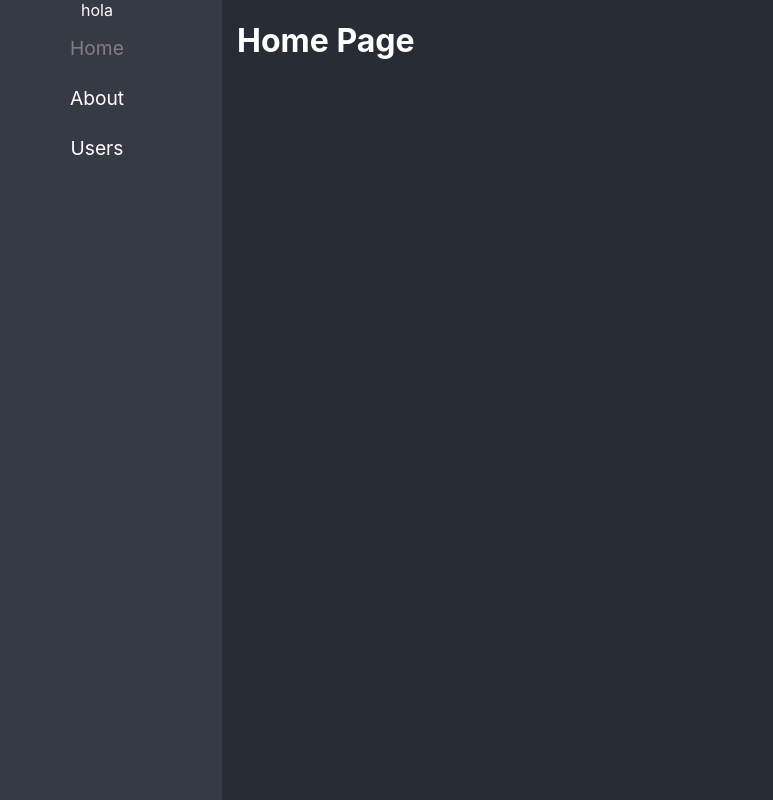
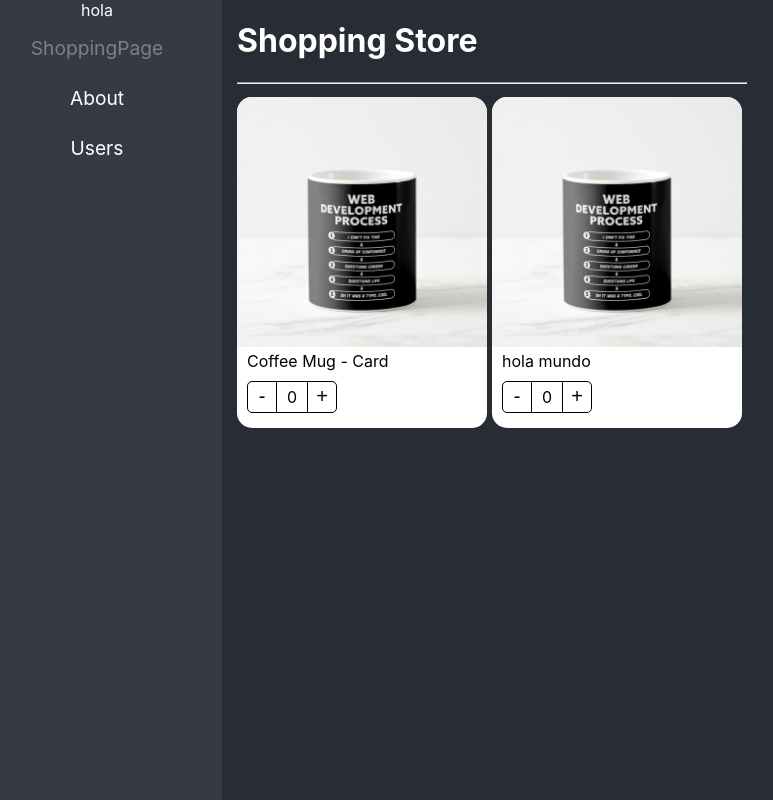
Before and after one commit to EdwinBojaca/react-udemy-adv, a React (Vite) app: page / in a window 1280 px wide. Shown: the whole page, without its empty margins (28-801 px from the left). Built offline with nearby package versions, Linux system fonts and the light colour scheme.

Commit message:
Component compound listo

```diff
--- /dev/null
+++ b/src/02-component-patterns/components/ProductButtons.tsx
@@ -0,0 +1,18 @@
+import { useContext } from "react";
+import styles from "../styles/styles.module.css";
+import { ProductContext } from "./ProductCard";
+
+export const ProductButtons = () => {
+  const { increaseBy, counter } = useContext(ProductContext);
+  return (
+    <div className={styles.buttonsContainer}>
+      <button className={styles.buttonMinus} onClick={() => increaseBy(-1)}>
+        -
+      </button>
+      <div className={styles.countLabel}>{counter}</div>
+      <button className={styles.buttonAdd} onClick={() => increaseBy(+1)}>
+        +
+      </button>
+    </div>
+  );
+};
--- /dev/null
+++ b/src/02-component-patterns/components/ProductCard.tsx
@@ -0,0 +1,25 @@
+import styles from "../styles/styles.module.css";
+import { useProduct } from "../hooks/useProduct";
+import { createContext } from "react";
+import {
+  ProductCardProps,
+  ProductContextProps,
+} from "../interfaces/interfaces";
+
+export const ProductContext = createContext({} as ProductContextProps);
+const { Provider } = ProductContext;
+
+export const ProductCard = ({ children, product }: ProductCardProps) => {
+  const { counter, increaseBy } = useProduct();
+  return (
+    <Provider
+      value={{
+        counter,
+        increaseBy,
+        product,
+      }}
+    >
+      <div className={styles.productCard}>{children}</div>
+    </Provider>
+  );
+};
--- /dev/null
+++ b/src/02-component-patterns/components/ProductImage.tsx
@@ -0,0 +1,20 @@
+import { useContext } from "react";
+import { ProductContext } from "./ProductCard";
+import noImage from "../assets/no-image.jpg";
+import styles from "../styles/styles.module.css";
+
+export const ProductImage = ({ img = "" }) => {
+  const { product } = useContext(ProductContext);
+  let imgToShow: string;
+
+  if (img) {
+    imgToShow = img;
+  } else if (product.img) {
+    imgToShow = product.img;
+  } else {
+    imgToShow = noImage;
+  }
+  return (
+    <img className={styles.productImg} src={imgToShow} alt="Product image" />
+  );
+};
--- /dev/null
+++ b/src/02-component-patterns/components/ProductTitle.tsx
@@ -0,0 +1,14 @@
+import { useContext } from "react";
+import { ProductContext } from "./ProductCard";
+import styles from "../styles/styles.module.css";
+
+export const ProductTitle = ({ tittle }: { tittle?: string }) => {
+  const { product } = useContext(ProductContext);
+
+  return (
+    <span className={styles.productDescription}>
+      {" "}
+      {tittle ? tittle : product.tittle}{" "}
+    </span>
+  );
+};
--- /dev/null
+++ b/src/02-component-patterns/components/index.ts
@@ -0,0 +1,15 @@
+import { ProductImage } from ".";
+import { ProductCardHOCProsp } from "../interfaces/interfaces";
+import { ProductButtons } from "./ProductButtons";
+import { ProductCard as ProductCardHOC } from "./ProductCard";
+import { ProductTitle } from "./ProductTitle";
+export { ProductButtons } from "./ProductButtons";
+export { ProductImage } from "./ProductImage";
+export { ProductTitle } from "./ProductTitle";
+
+export const ProductCard: ProductCardHOCProsp = Object.assign(ProductCardHOC, {
+  Title: ProductTitle,
+  Image: ProductImage,
+  Buttons: ProductButtons,
+});
+export default ProductCard;
--- /dev/null
+++ b/src/02-component-patterns/hooks/useProduct.ts
@@ -0,0 +1,10 @@
+import { useState } from "react";
+
+export const useProduct = () => {
+  const [counter, setCounter] = useState(0);
+
+  const increaseBy = (value: number) => {
+    setCounter((prev) => Math.max(prev + value, 0));
+  };
+  return { counter, increaseBy };
+};
--- /dev/null
+++ b/src/02-component-patterns/interfaces/interfaces.ts
@@ -0,0 +1,25 @@
+import { ReactElement } from "react";
+
+export interface ProductCardProps {
+  product: Product;
+  children?: ReactElement | ReactElement[];
+}
+
+export interface Product {
+  id: string;
+  tittle: string;
+  img?: string;
+}
+
+export interface ProductContextProps {
+  counter: number;
+  increaseBy: (value: number) => void;
+  product: Product;
+}
+
+export interface ProductCardHOCProsp {
+  ({ children, product }: ProductCardProps): JSX.Element;
+  Title: ({ tittle }: { tittle?: string }) => JSX.Element;
+  Image: ({ img }: { img?: string }) => JSX.Element;
+  Buttons: () => JSX.Element;
+}
--- /dev/null
+++ b/src/02-component-patterns/pages/ShoppingPage.tsx
@@ -0,0 +1,39 @@
+import {
+  ProductButtons,
+  ProductCard,
+  ProductImage,
+  ProductTitle,
+} from "../components";
+
+const product = {
+  id: "id",
+  tittle: "Coffee Mug - Card ",
+  img: "./coffee-mug.png",
+};
+
+export const ShoppingPage = () => {
+  return (
+    <div>
+      <h1>Shopping Store</h1>
+      <hr />
+      <div
+        style={{
+          display: "flex",
+          flexDirection: "row",
+          flexWrap: "wrap",
+        }}
+      >
+        <ProductCard product={product}>
+          <ProductCard.Image />
+          <ProductCard.Title tittle={""} />
+          <ProductCard.Buttons />
+        </ProductCard>
+        <ProductCard product={product}>
+          <ProductImage />
+          <ProductTitle tittle="hola mundo" />
+          <ProductButtons />
+        </ProductCard>
+      </div>
+    </div>
+  );
+};
--- /dev/null
+++ b/src/02-component-patterns/styles/styles.module.css
@@ -0,0 +1,60 @@
+.productCard {
+  background-color: white;
+  border-radius: 15px;
+  color: black;
+  padding-bottom: 5px;
+  width: 250px;
+  margin-right: 5px;
+  margin-top: 5px;
+}
+
+.productImg {
+  border-radius: 15px 15px 0px 0px;
+  width: 100%;
+}
+
+.productDescription {
+  margin: 10px;
+}
+
+.buttonsContainer {
+  margin: 10px;
+  display: flex;
+  flex-direction: row;
+}
+
+.buttonMinus {
+  cursor: pointer;
+  background-color: transparent;
+  border: 1px solid black;
+  border-radius: 5px 0px 0px 5px;
+  font-size: 20px;
+  width: 30px;
+}
+
+.buttonMinus:hover {
+  background-color: rgba(0, 0, 0, 0.1);
+}
+
+.countLabel {
+  border-bottom: 1px solid black;
+  border-top: 1px solid black;
+  font-size: 16px;
+  height: 25px;
+  padding-top: 5px;
+  text-align: center;
+  width: 30px;
+}
+
+.buttonAdd {
+  cursor: pointer;
+  background-color: transparent;
+  border: 1px solid black;
+  border-radius: 0px 5px 5px 0px;
+  font-size: 20px;
+  width: 30px;
+}
+
+.buttonAdd:hover {
+  background-color: rgba(0, 0, 0, 0.1);
+}
--- a/src/routes/Navigation.tsx
+++ b/src/routes/Navigation.tsx
@@ -1,3 +1,4 @@
+import { ShoppingPage } from "../02-component-patterns/pages/ShoppingPage";
 import {
   BrowserRouter,
   NavLink,
@@ -18,7 +19,7 @@ export const Navigation = () => {
                 to={"/"}
                 className={({ isActive }) => (isActive ? "nav-active" : "")}
               >
-                Home
+                ShoppingPage
               </NavLink>
             </li>
           </ul>
@@ -44,7 +45,7 @@ export const Navigation = () => {
           </ul>
         </nav>
         <Routes>
-          <Route path="/" element={<h1>Home Page</h1>} />
+          <Route path="/" element={<ShoppingPage />} />
           <Route path="about" element={<h1>About Page</h1>} />
           <Route path="users" element={<h1>Users Page</h1>} />
           <Route path="/*" element={<Navigate to={"/"} replace />} />
```
Also changed, not shown: public/coffee-mug.png (added), src/02-component-patterns/assets/no-image.jpg (added).
